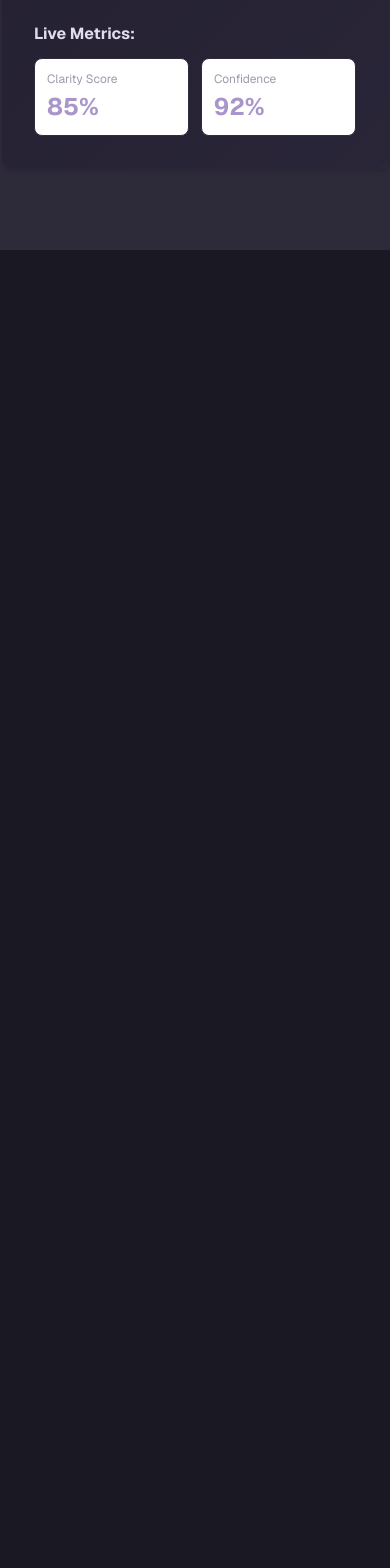
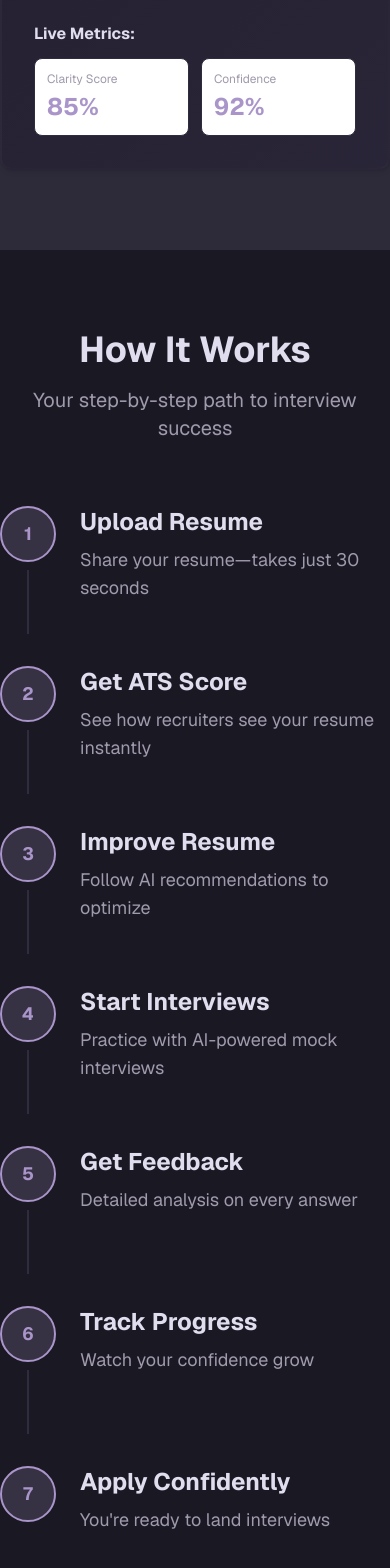
Before and after one commit to RutvikCodez/Resume-Analyzer-, a Next.js app: page / in a window 390 px wide. Shown: the part 7136-8704 px from the top of the page. Before the commit the page ends 7386 px from the top, so only its background shows below. Built offline with nearby package versions, Linux system fonts and the light colour scheme.

Commit message:
process component integrated wih responsive layout

```diff
--- a/app/page.tsx
+++ b/app/page.tsx
@@ -3,6 +3,7 @@ import Features from "@/components/Features";
 import Hero from "@/components/Hero";
 import MockInterviewPlatform from "@/components/MockInterviewPlatform";
 import Problem from "@/components/Problem";
+import Process from "@/components/Process";
 import Solution from "@/components/Solution";
 
 const Page = () => {
@@ -14,6 +15,7 @@ const Page = () => {
       <Features />
       <AnalyzerDeepDive />
       <MockInterviewPlatform />
+      <Process />
     </div>
   );
 };
--- /dev/null
+++ b/components/Process.tsx
@@ -0,0 +1,27 @@
+import { processSteps } from "@/constants";
+import StepCard from "./StepCard";
+
+const Process = () => {
+  return (
+    <section className="w-full py-20">
+      <div className="max-w-4xl mx-auto flex flex-col gap-16">
+        <div className="text-center flex flex-col gap-4">
+          <h2 className="text-4xl md:text-5xl font-bold text-pretty">
+            How It Works
+          </h2>
+          <p className="text-xl text-muted-foreground">
+            Your step-by-step path to interview success
+          </p>
+        </div>
+
+        <div className=" flex flex-col gap-8">
+          {processSteps.map((item, idx) => (
+            <StepCard key={idx} step={idx} {...item} />
+          ))}
+        </div>
+      </div>
+    </section>
+  );
+};
+
+export default Process;
--- /dev/null
+++ b/components/StepCard.tsx
@@ -0,0 +1,18 @@
+const StepCard = ({ label, step, value, ...props }: stepCardType) => {
+  return (
+    <div className="flex gap-6 md:gap-8" {...props}>
+      <div className="flex flex-col items-center shrink-0 gap-2">
+        <div className="w-14 h-14 rounded-full bg-primary/20 border-2 border-primary flex items-center justify-center font-bold text-primary text-lg">
+          {step + 1}
+        </div>
+        {step < 6 && <div className="w-0.5 h-16 bg-border" />}
+      </div>
+      <div className="flex flex-col gap-2">
+        <h3 className="text-2xl font-bold">{label}</h3>
+        <p className="text-muted-foreground text-lg">{value}</p>
+      </div>
+    </div>
+  );
+};
+
+export default StepCard;
--- a/constants/index.ts
+++ b/constants/index.ts
@@ -181,3 +181,34 @@ export const interviewFeatures: ProblemCardType[] = [
     desc: "Detailed actionable insights",
   },
 ];
+
+export const processSteps: StatsItemType[] = [
+  {
+    label: "Upload Resume",
+    value: "Share your resume—takes just 30 seconds",
+  },
+  {
+    label: "Get ATS Score",
+    value: "See how recruiters see your resume instantly",
+  },
+  {
+    label: "Improve Resume",
+    value: "Follow AI recommendations to optimize",
+  },
+  {
+    label: "Start Interviews",
+    value: "Practice with AI-powered mock interviews",
+  },
+  {
+    label: "Get Feedback",
+    value: "Detailed analysis on every answer",
+  },
+  {
+    label: "Track Progress",
+    value: "Watch your confidence grow",
+  },
+  {
+    label: "Apply Confidently",
+    value: "You're ready to land interviews",
+  },
+];
--- a/index.d.ts
+++ b/index.d.ts
@@ -19,3 +19,7 @@ type SolutionCardType = {
   desc: string;
   points: string[];
 };
+
+type stepCardType =  StatsItemType & {
+    step: number
+}
```
